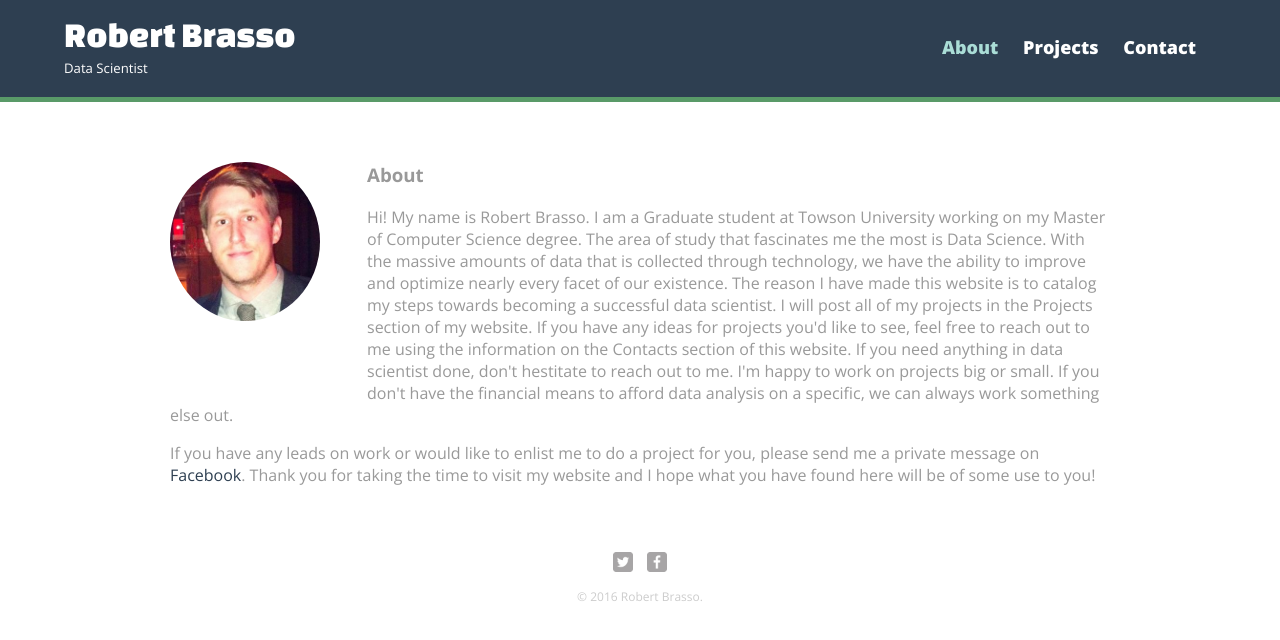
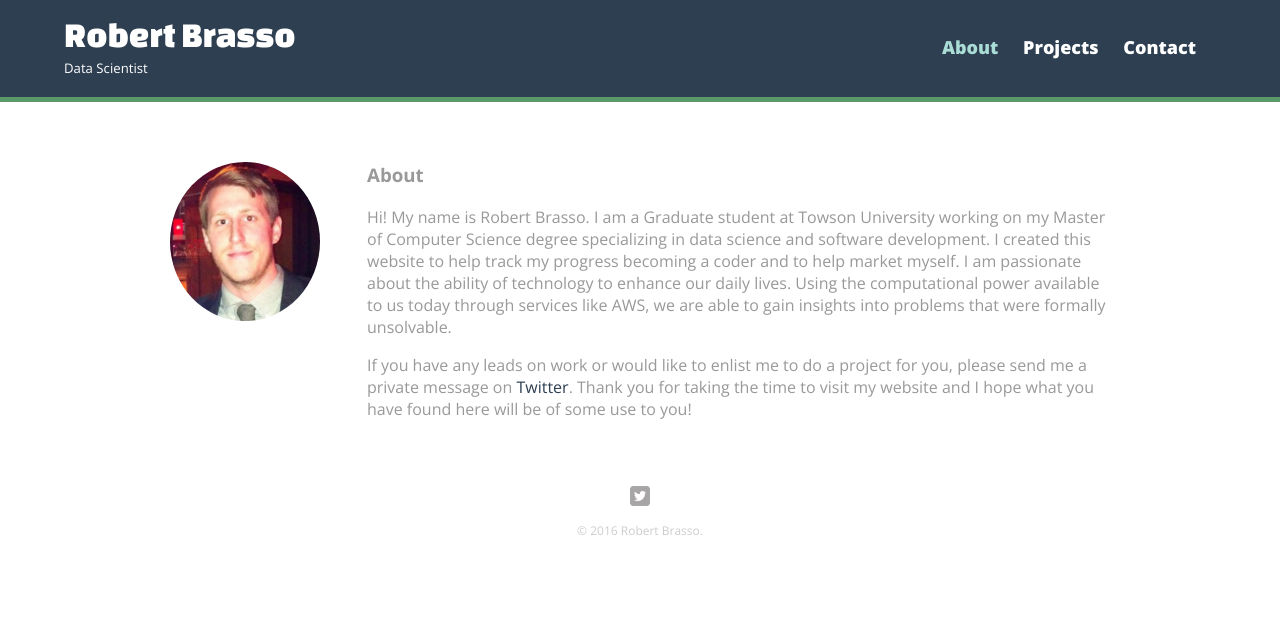
Before and after one commit to rbrasso587/personal_website, a plain HTML site: page index.html in a window 1280 px wide. Drawn offline with nearby package versions, Linux system fonts and the light colour scheme.

Commit message:
Changes made to contact and index to reflect new focus

```diff
--- a/index.html
+++ b/index.html
@@ -27,14 +27,11 @@
       <section>
          <img src="img/rob.jpg" alt="Photograph of Robert Brasso" class="profile-photo">
         <h3>About</h3>
-        <p>Hi! My name is Robert Brasso. I am a Graduate student at Towson University working on my Master of Computer Science degree. The area of study that fascinates me the most is Data Science. With the massive amounts of data that is collected through technology, we have the ability to improve and optimize nearly every facet of our existence. The reason I have made this website is to catalog my steps towards becoming a successful data scientist. I will post all of my projects in the Projects section of my website. If you have any ideas for projects you'd like to see, feel free to reach out to me using the information on the Contacts section of this website. If you need anything in data scientist done, don't hestitate to reach out to me. I'm happy to work on projects big or small. If you don't have the financial means to afford data analysis on a specific, we can always work something else out.
-
-        <!--I am an IT professional working in Systems and Network administration. I have been working in IT since 2010. As a seasoned IT administrator, I have experience managing Windows enterprise environments, planning and implementing networks of various types, managing databases, developing websites and applications, configuring and managing VOIP systems, configuring and installing servers (both Linux and Windows),  purchasing and installing hardware components, and troubleshooting any problem put in front of me. I have worked both as a IT manager supporting one company and as a IT administrator supporting dozens of clients simultaneously. I am passionate about people and technology, as shown by my Bachelor of Sociology degree and my current work towards my Master of Computer Science degree. While I have a lot of knowledge and understanding about how technology works, my strongest trait is the joy I get in interacting with people on a daily basis. I am a natural problem solver and the best part of my career in IT is the ability to share that trait with people that need it on a daily basis.--> </p>
-        <p> If you have any leads on work or would like to enlist me to do a project for you, please send me a private message on <a href="http://facebook.com/rbrasso">Facebook</a>. Thank you for taking the time to visit my website and I hope what you have found here will be of some use to you!</p>
+        <p>Hi! My name is Robert Brasso. I am a Graduate student at Towson University working on my Master of Computer Science degree specializing in data science and software development. I created this website to help track my progress becoming a coder and to help market myself. I am passionate about the ability of technology to enhance our daily lives. Using the computational power available to us today through services like AWS, we are able to gain insights into problems that were formally unsolvable. </p>
+        <p> If you have any leads on work or would like to enlist me to do a project for you, please send me a private message on <a href="http://twitter.com/robertbrasso">Twitter</a>. Thank you for taking the time to visit my website and I hope what you have found here will be of some use to you!</p>
       </section>
       <footer>
         <a href="http://twitter.com/robertbrasso"> <img src="img/twitter-wrap.png" alt="Twitter logo" class="social-icon"> </a>
-        <a href="http://facebook.com/rbrasso"> <img src="img/facebook-wrap.png" alt="Facebook logo" class="social-icon"> </a>
         <p>&copy; 2016 Robert Brasso.</p>
       </footer>
    </div>
```
Also changed, not shown: contact.html (+0 -1 lines).
